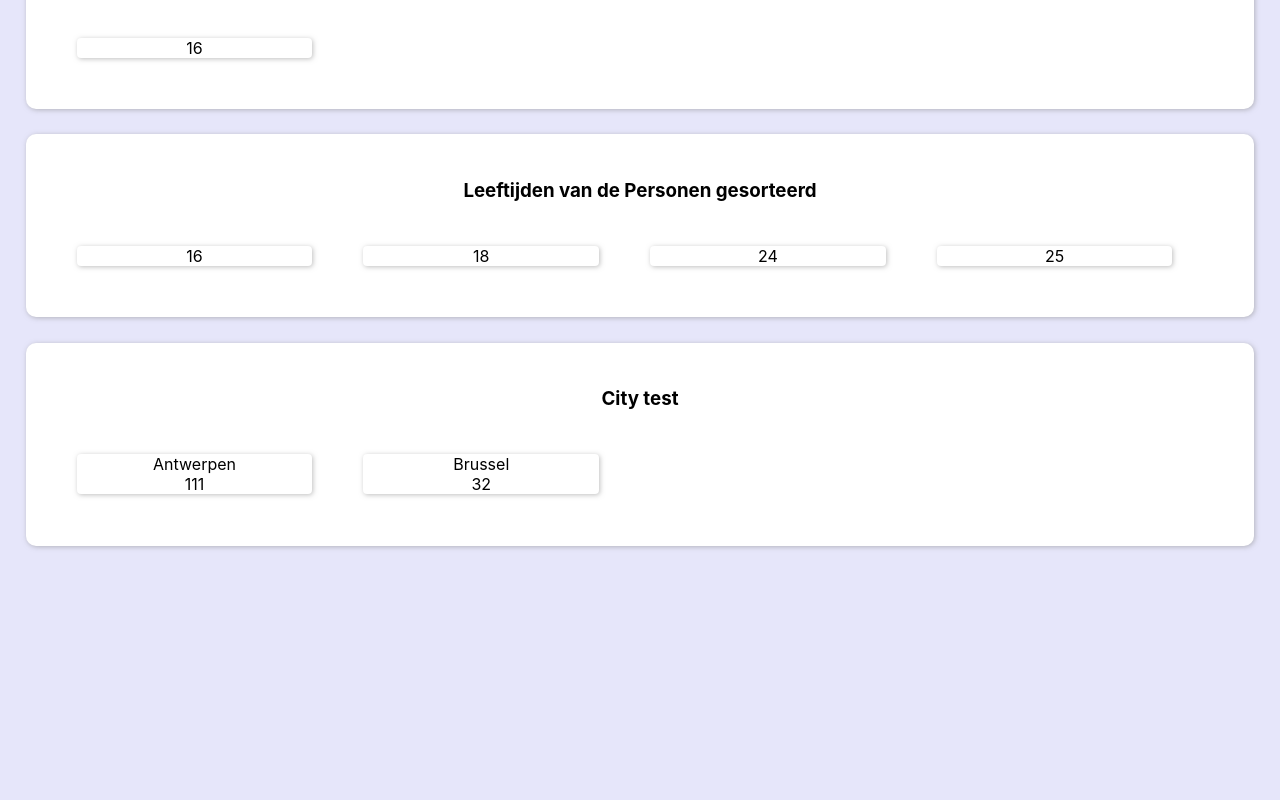
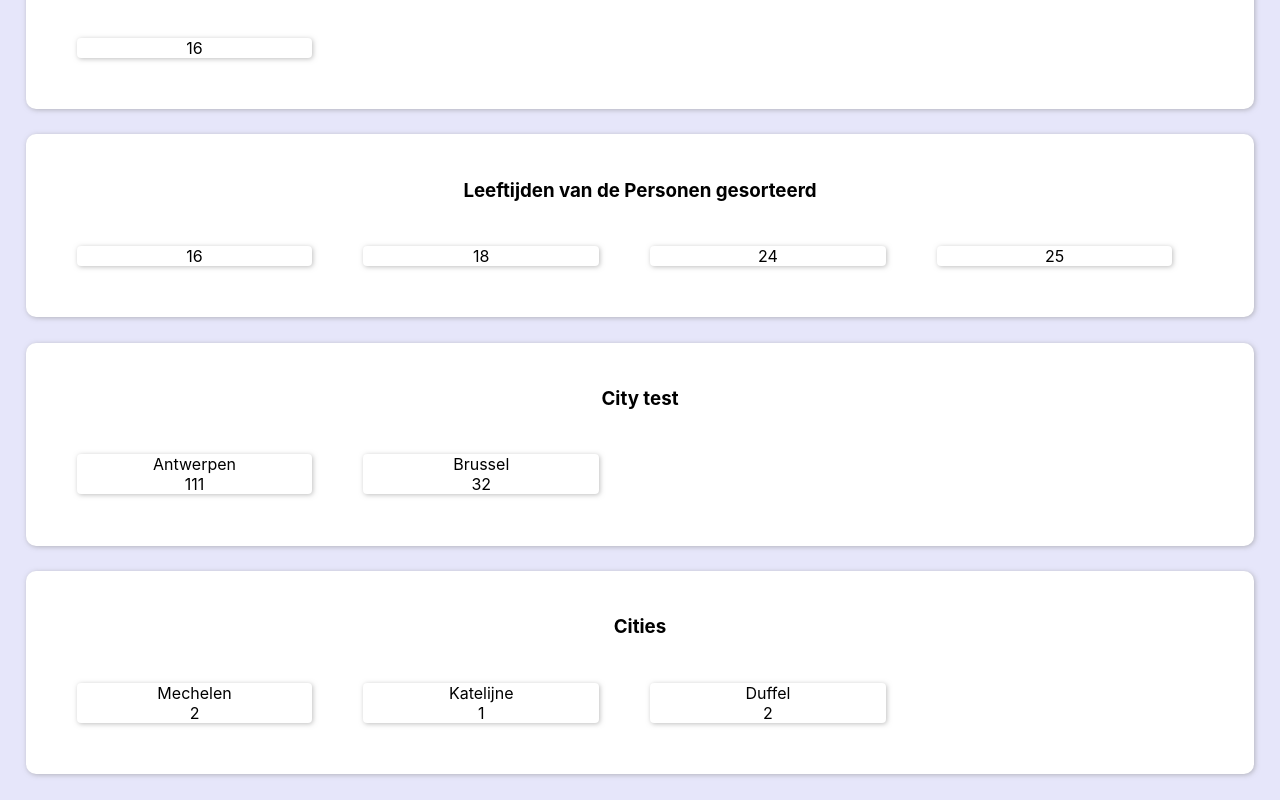
Before and after one commit to SanderLanciers/test2_react, a React (Create React App) app: page / in a window 1280 px wide. Shown: the part 2538-3338 px from the top of the page. Before the commit the page ends 3109 px from the top, so only its background shows below. Built offline with nearby package versions, Linux system fonts and the light colour scheme.

Commit message:
calculate cities from PERSON_DATA

```diff
--- a/src/App.js
+++ b/src/App.js
@@ -4,6 +4,7 @@ import {Numbers} from "./components/Numbers";
 import {Cars} from "./components/Cars";
 import {Persons} from "./components/Person";
 import {Cities} from "./components/City";
+import {citiesFromPersonData} from "./utilities/person_utilities";
 
 function App() {
     return (
@@ -17,7 +18,9 @@ function App() {
             <Numbers numbers={PERSON_DATA.map(p => p.age)} title="Leeftijden van de Personen"/>
             <Numbers numbers={[...new Set(PERSON_DATA.map(p => p.age).sort((al, ar) => al - ar))]}
                      title="Leeftijden van de Personen gesorteerd"/>
-            <Cities cities={[{name: "Antwerpen", numberOfPersons: 111}, {name: "Brussel", numberOfPersons: 32}]} title="City test"/>
+            <Cities cities={[{name: "Antwerpen", numberOfPersons: 111}, {name: "Brussel", numberOfPersons: 32}]}
+                    title="City test"/>
+            <Cities cities={citiesFromPersonData(PERSON_DATA)} title="Cities"/>
         </div>
     )
         ;
--- /dev/null
+++ b/src/utilities/person_utilities.js
@@ -0,0 +1,11 @@
+function numberOfPersonsForCity(persons, city) {
+    return persons.reduce((counter, p) => counter + (p.city === city && 1), 0);
+}
+
+export function citiesFromPersonData(persons) {
+    const uniqueCityNames = [...new Set(persons.map(p => p.city))];
+    return uniqueCityNames.map(c => ({
+        name: c,
+        numberOfPersons: numberOfPersonsForCity(persons, c)
+    }));
+}
```
